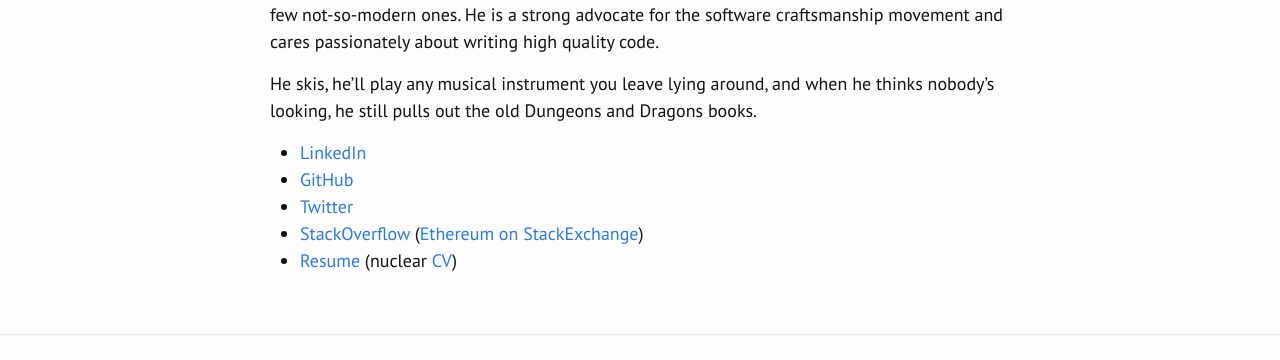
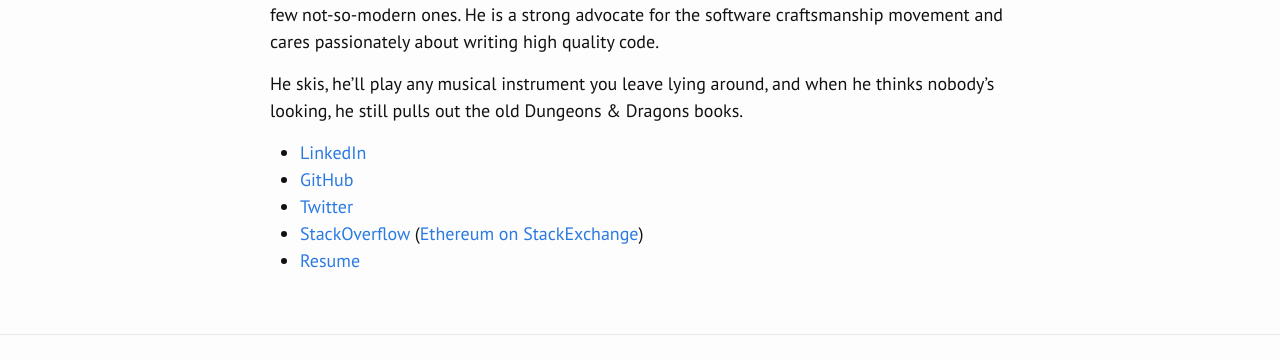
Before and after one commit to jamiehale/smallarmyofnerds-com, a Jekyll site: the page built from src/staff.md, in a window 1280 px wide. Shown: the part 580-940 px from the top of the page. Built offline with Jekyll 4.4.1, drawn with Linux system fonts in a browser that asks for light colours.

Commit message:
Update resume

```diff
--- a/src/staff.md
+++ b/src/staff.md
@@ -10,13 +10,13 @@ __(Principal)__
 
 Jamie has been programming computers since he was 9 years old. He has an Honours Bachelor of Science in Computer Science specializing in Software Engineering. He has been a professional software engineer since 1995. He is fluent in most modern programming languages, and even a few not-so-modern ones. He is a strong advocate for the software craftsmanship movement and cares passionately about writing high quality code.
 
-He skis, he'll play any musical instrument you leave lying around, and when he thinks nobody's looking, he still pulls out the old Dungeons and Dragons books.
+He skis, he'll play any musical instrument you leave lying around, and when he thinks nobody's looking, he still pulls out the old Dungeons &amp; Dragons books.
 
 * [LinkedIn][2]
 * [GitHub][3]
 * [Twitter][4]
 * [StackOverflow][5] ([Ethereum on StackExchange][6])
-* [Resume][7] (nuclear [CV][8])
+* [Resume][7]
 
 [1]: /assets/jamie-hale.jpg
 [2]: https://www.linkedin.com/in/jamiesonhale
@@ -24,5 +24,4 @@ He skis, he'll play any musical instrument you leave lying around, and when he t
 [4]: http://twitter.com/jamiehale
 [5]: https://stackoverflow.com/users/34533/jamie-hale
 [6]: https://ethereum.stackexchange.com/users/2788/jamie-hale
-[7]: /assets/2017-07-23-Jamie-Hale-Resume.pdf
-[8]: /assets/Jamie-Hale-CV.pdf
+[7]: /assets/2018-01-25-Jamie-Hale-Resume.pdf
```
Also changed, not shown: 3 other files.
